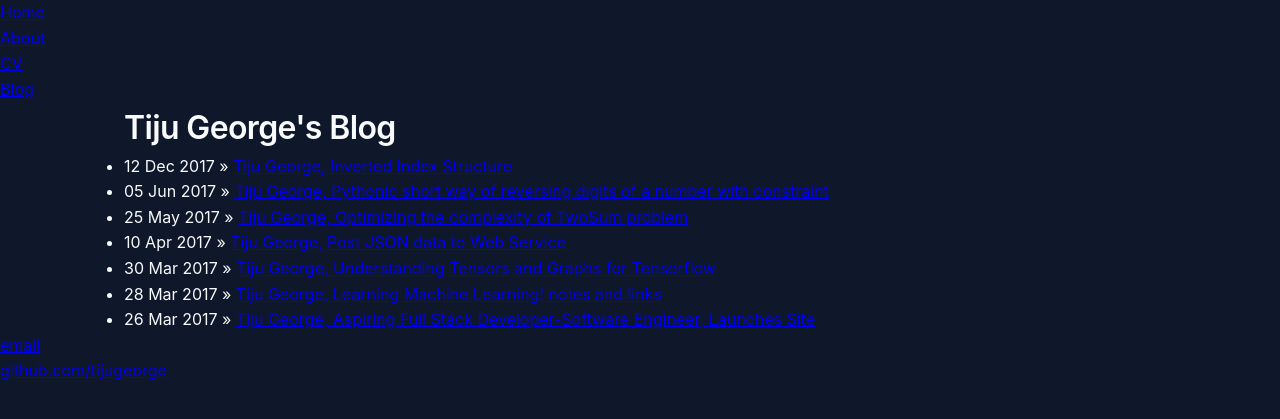
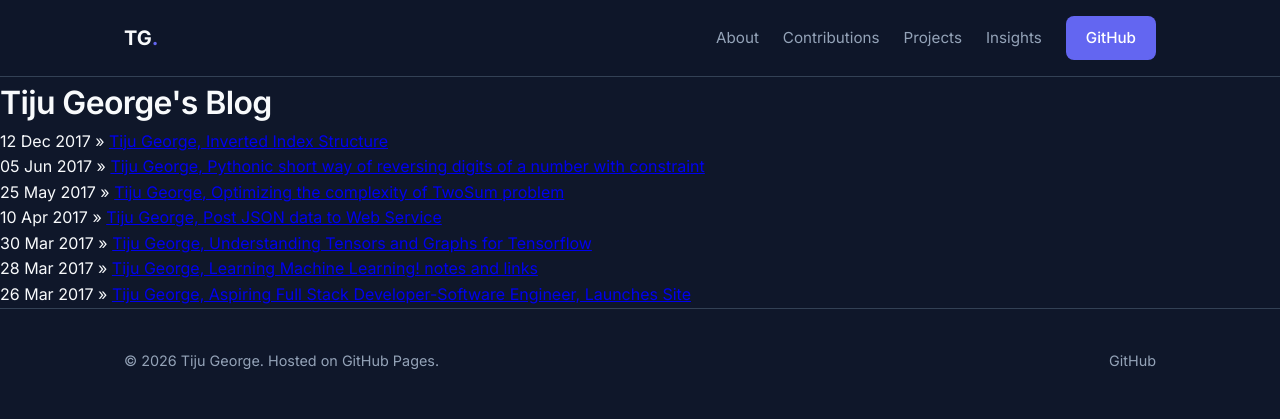
Before and after one commit to tijugeorge/tijugeorge.github.io, a Jekyll site: the page built from blog/index.html, in a window 1280 px wide. Shown: the top 419 px of the page. Built offline with Jekyll 4.4.1, drawn with Linux system fonts in a browser that asks for light colours.

Commit message:
Update default.html

```diff
--- a/_layouts/default.html
+++ b/_layouts/default.html
@@ -1,30 +1,55 @@
 <!DOCTYPE html>
-	<html>
+<html lang="en">
 <head>
-			<title>{{ page.title }}</title>
-			<link rel="shortcut icon" type="image/x-icon" href="/favicon.ico?">
-			<!-- link to main stylesheet -->
-			<link rel="stylesheet" type="text/css" href="/css/main.css">
+  <meta charset="UTF-8">
+  <meta name="viewport" content="width=device-width, initial-scale=1.0">
+  <title>{% if page.title %}{{ page.title }}{% else %}{{ site.name }}{% endif %}</title>
+
+  <!-- CSS Stylesheet -->
+  <link rel="stylesheet" href="{{ "/css/main.css" | relative_url }}">
+
+  <!-- Modern Inter Font -->
+  <link rel="preconnect" href="https://fonts.googleapis.com">
+  <link rel="preconnect" href="https://fonts.gstatic.com" crossorigin>
+  <link href="https://fonts.googleapis.com/css2?family=Inter:wght@300;400;500;600;700&display=swap" rel="stylesheet">
+
+  {% if page.favicon %}
+    <link rel="icon" href="{{ page.favicon | relative_url }}">
+  {% else %}
+    <link rel="icon" href="{{ "/favicon.ico" | relative_url }}">
+  {% endif %}
 </head>
 <body>
-			<nav>
-	    		<ul>
-	        		<li><a href="/">Home</a></li>
-		        	<li><a href="/about">About</a></li>
-	        		<li><a href="/CV/Resume.pdf">CV</a></li>
-	        		<li><a href="/blog">Blog</a></li>
-	    		</ul>
+
+  <!-- Global Header / Navigation -->
+  <nav class="navbar">
+    <div class="container nav-content">
+      <a href="{{ "/" | relative_url }}" class="logo">TG<span class="dot">.</span></a>
+      <div class="nav-links">
+        <a href="#about">About</a>
+        <a href="#contributions">Contributions</a>
+        <a href="#projects">Projects</a>
+        <a href="#writing">Insights</a>
+        <a href="https://github.com/tijugeorge" target="_blank" class="btn-primary">GitHub</a>
+      </div>
+    </div>
   </nav>
-			<div class="container">
 
+  <!-- Page Body Content -->
+  <main>
     {{ content }}
+  </main>
 
-			</div><!-- /.container -->
-			<footer>
-	    		<ul>
-	        		<li><a href="mailto:tiju.m.george@gmail.com">email</a></li>
-	        		<li><a href="https://github.com/tijugeorge">github.com/tijugeorge</a></li>
-				</ul>
+  <!-- Global Footer -->
+  <footer id="contact" class="footer">
+    <div class="container footer-content">
+      <p>© {{ "now" | date: "%Y" }} Tiju George. Hosted on GitHub Pages.</p>
+      <div class="footer-links">
+        <a href="https://github.com/tijugeorge" target="_blank">GitHub</a>
+        {% if site.email %}<a href="mailto:{{ site.email }}">Contact</a>{% endif %}
+      </div>
+    </div>
   </footer>
+
 </body>
 </html>
```
Lines whose indentation alone changed are shown as unchanged.
